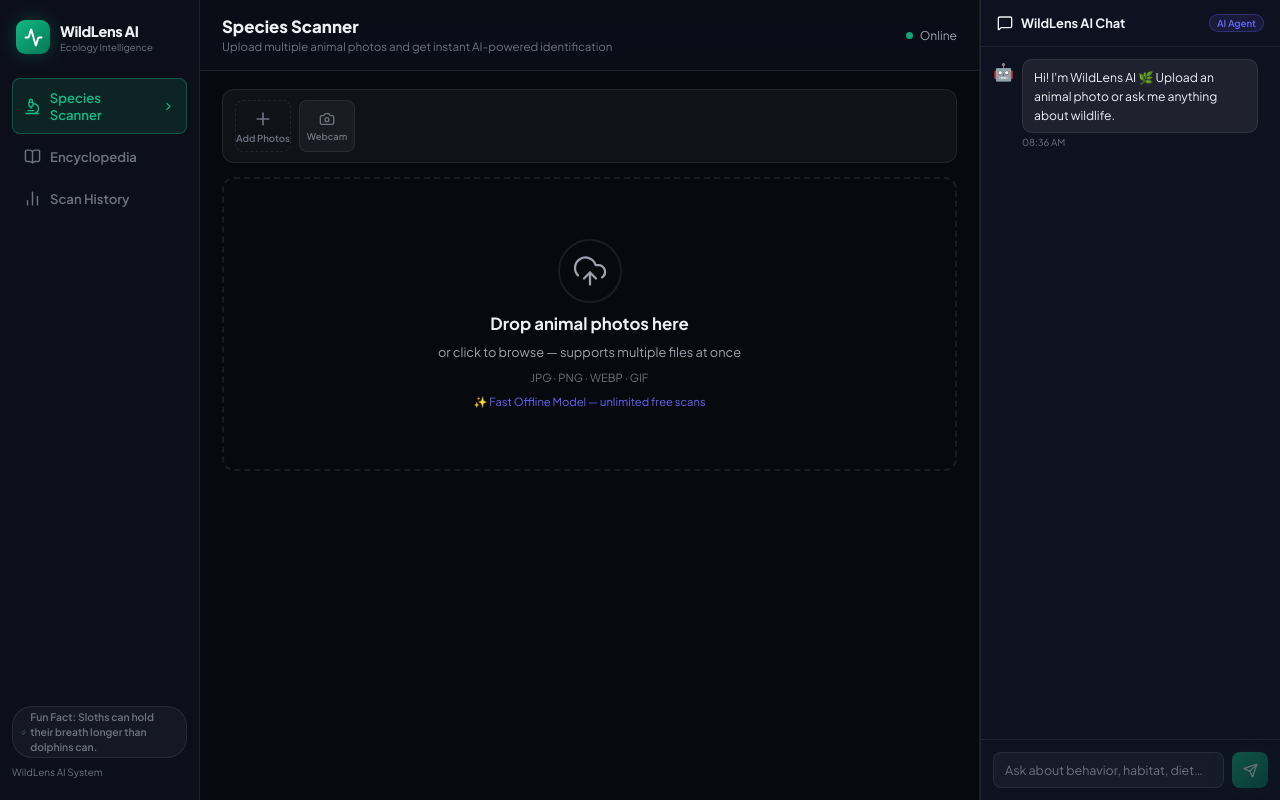
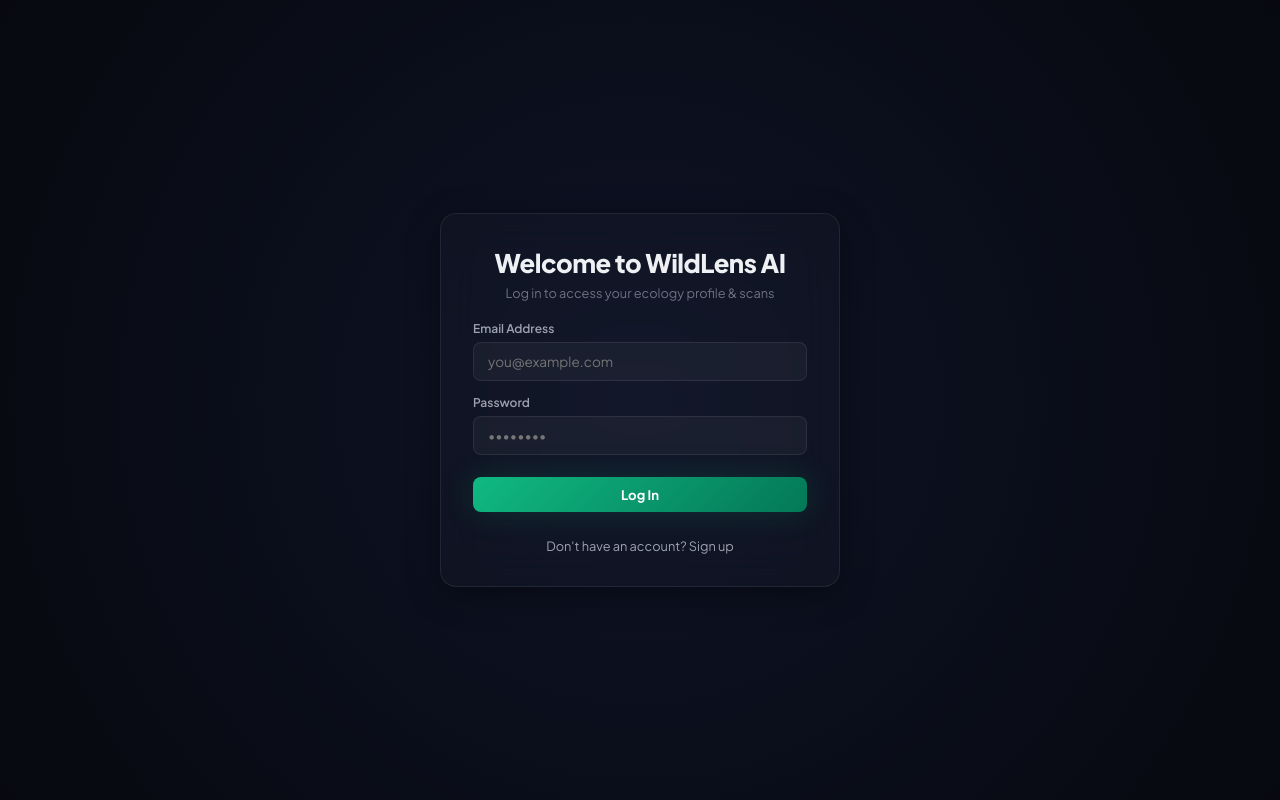
Before and after one commit to joel-dsilva/WildLens-AI, a React (Vite) app in the folder frontend/: page / in a window 1280 px wide. Built offline with nearby package versions, Linux system fonts and the light colour scheme.

Commit message:
Feat: Add User Authentication, Voice Mic Input for chat, and stretch image layout to fill screen

```diff
--- a/frontend/src/App.css
+++ b/frontend/src/App.css
@@ -221,18 +221,18 @@
 /* Scanner content */
 .scanner-content { display: flex; flex-direction: column; gap: 14px; }
 
-/* Preview row */
+/* Preview row (expanded to utilize screen) */
 .preview-row {
-  display: grid; grid-template-columns: 280px 1fr; gap: 14px; align-items: start;
+  display: grid; grid-template-columns: 1.2fr 1fr; gap: 18px; align-items: stretch;
 }
 .preview-box {
   border-radius: var(--r); overflow: hidden;
   border: 1px solid var(--border);
-  position: relative; background: var(--surface);
-  max-height: 240px;
+  position: relative; background: #000;
+  height: 420px;
 }
 .preview-img {
-  width: 100%; height: 220px; object-fit: cover; display: block;
+  width: 100%; height: 100%; object-fit: contain; display: block;
 }
 .preview-scanning {
   position: absolute; inset: 0; display: flex; flex-direction: column;
@@ -511,3 +511,52 @@
 /* ─── SHARED ───────────────────────────────────────────── */
 .spin { animation: rotate .8s linear infinite; }
 @keyframes rotate { to { transform: rotate(360deg); } }
+
+/* ─── AUTH PAGE (Glassmorphism) ────────────────────────── */
+.auth-container {
+  display: flex; align-items: center; justify-content: center;
+  width: 100vw; height: 100vh;
+  background: radial-gradient(circle at center, #0e1326 0%, #07090f 100%);
+  position: fixed; inset: 0; z-index: 9999;
+}
+.auth-box {
+  width: 100%; max-width: 400px; padding: 32px;
+  background: rgba(255, 255, 255, 0.02);
+  border: 1px solid rgba(255, 255, 255, 0.08);
+  border-radius: 16px;
+  backdrop-filter: blur(20px);
+  box-shadow: 0 8px 32px 0 rgba(0, 0, 0, 0.37);
+  display: flex; flex-direction: column; gap: 20px;
+}
+.auth-head { text-align: center; }
+.auth-head h2 { font-size: 1.6rem; font-weight: 800; margin-bottom: 6px; letter-spacing: -0.5px; }
+.auth-head p { font-size: 0.8rem; color: var(--muted); }
+.auth-form { display: flex; flex-direction: column; gap: 14px; }
+.auth-input-group { display: flex; flex-direction: column; gap: 6px; }
+.auth-input-group label { font-size: 0.75rem; font-weight: 600; color: var(--sub); }
+.auth-input {
+  width: 100%; padding: 10px 14px; border-radius: var(--r-sm);
+  background: var(--surface); border: 1px solid var(--border);
+  color: var(--text); outline: none; transition: border-color var(--t);
+  font-size: 0.85rem;
+}
+.auth-input:focus { border-color: var(--accent-b); }
+.auth-toggle {
+  font-size: 0.8rem; color: var(--sub); text-align: center; cursor: pointer;
+  transition: color var(--t); margin-top: 6px;
+}
+.auth-toggle:hover { color: var(--accent); }
+.auth-error { font-size: 0.78rem; color: #ef4444; text-align: center; }
+
+/* Mic recording active animation */
+.mic-btn.recording {
+  background: #ef4444 !important;
+  color: #fff !important;
+  box-shadow: 0 0 16px rgba(239, 68, 68, 0.5);
+  animation: pulse-red 1.5s infinite;
+}
+@keyframes pulse-red {
+  0% { transform: scale(1); }
+  50% { transform: scale(1.08); }
+  100% { transform: scale(1); }
+}
--- a/frontend/src/App.jsx
+++ b/frontend/src/App.jsx
@@ -3,7 +3,7 @@
   Camera, UploadCloud, MessageSquare, BookOpen, BarChart2,
   Loader2, Send, ChevronRight, Zap, Globe,
   Clock, TrendingUp, X, RefreshCw, ArrowRight,
-  Activity, Microscope, Shield, Plus, Search
+  Activity, Microscope, Shield, Plus, Search, Mic
 } from 'lucide-react';
 import './App.css';
 
@@ -44,6 +44,16 @@
 export default function App() {
   const [tab, setTab] = useState("scanner");
 
+  // Auth state
+  const [session, setSession] = useState(() => {
+    try { return JSON.parse(localStorage.getItem("wl_session") || "null"); } catch { return null; }
+  });
+  const [authMode, setAuthMode] = useState("login");
+  const [authEmail, setAuthEmail] = useState("");
+  const [authPassword, setAuthPassword] = useState("");
+  const [authLoading, setAuthLoading] = useState(false);
+  const [authError, setAuthError] = useState("");
+
   // Scanner — multiple images
   const [images, setImages]         = useState([]); // [{url, file, result, ecoInfo, scanning}]
   const [activeIdx, setActiveIdx]   = useState(0);
@@ -65,13 +75,102 @@
   const [input, setInput]   = useState("");
   const [chatBusy, setChatBusy] = useState(false);
 
-  // History
-  const [history, setHistory] = useState(() => {
-    try { return JSON.parse(localStorage.getItem("wl_hist") || "[]"); } catch { return []; }
-  });
+  // History - Scoped to user ID
+  const [history, setHistory] = useState([]);
 
-  useEffect(() => { localStorage.setItem("wl_hist", JSON.stringify(history)); }, [history]);
+  useEffect(() => {
+    if (session?.user?.id) {
+      const key = `wl_hist_${session.user.id}`;
+      try {
+        setHistory(JSON.parse(localStorage.getItem(key) || "[]"));
+      } catch {
+        setHistory([]);
+      }
+    } else {
+      setHistory([]);
+    }
+  }, [session]);
+
+  useEffect(() => {
+    if (session?.user?.id) {
+      const key = `wl_hist_${session.user.id}`;
+      localStorage.setItem(key, JSON.stringify(history));
+    }
+  }, [history, session]);
+
   useEffect(() => { chatBottom.current?.scrollIntoView({ behavior:"smooth" }); }, [msgs]);
+
+  // Speech Recognition (Web Speech API)
+  const [isRecording, setIsRecording] = useState(false);
+  const recognitionRef = useRef(null);
+
+  useEffect(() => {
+    const SpeechRecognition = window.SpeechRecognition || window.webkitSpeechRecognition;
+    if (SpeechRecognition) {
+      const rec = new SpeechRecognition();
+      rec.continuous = false;
+      rec.interimResults = false;
+      rec.lang = 'en-US';
+
+      rec.onstart = () => setIsRecording(true);
+      rec.onend = () => setIsRecording(false);
+      rec.onresult = (event) => {
+        const transcript = event.results[0][0].transcript;
+        setInput(transcript);
+      };
+      rec.onerror = (e) => {
+        console.error("Speech Recognition Error", e);
+        setIsRecording(false);
+      };
+      recognitionRef.current = rec;
+    }
+  }, []);
+
+  const toggleRecord = () => {
+    if (!recognitionRef.current) {
+      alert("Voice recognition is not supported in your browser. Please use Google Chrome or Microsoft Edge.");
+      return;
+    }
+    if (isRecording) {
+      recognitionRef.current.stop();
+    } else {
+      recognitionRef.current.start();
+    }
+  };
+
+  const handleAuth = async (e) => {
+    e.preventDefault();
+    if (!authEmail.trim() || !authPassword.trim()) {
+      setAuthError("Email and Password are required");
+      return;
+    }
+    setAuthLoading(true);
+    setAuthError("");
+    const endpoint = authMode === "login" ? "/api/auth/login" : "/api/auth/signup";
+    const fd = new FormData();
+    fd.append("email", authEmail.trim());
+    fd.append("password", authPassword.trim());
+    try {
+      const r = await fetch(`${HOST}${endpoint}`, { method: "POST", body: fd });
+      const d = await r.json();
+      if (!r.ok) throw new Error(d.detail || "Authentication failed");
+      if (d.success) {
+        localStorage.setItem("wl_session", JSON.stringify(d));
+        setSession(d);
+        setAuthEmail("");
+        setAuthPassword("");
+      }
+    } catch (err) {
+      setAuthError(err.message);
+    } finally {
+      setAuthLoading(false);
+    }
+  };
+
+  const handleLogout = () => {
+    localStorage.removeItem("wl_session");
+    setSession(null);
+  };
 
   // ── Camera ───────────────────────────────────────────
   const startCam = async () => {
@@ -235,6 +334,50 @@
 
   const activeImage = images[activeIdx];
 
+  if (!session) {
+    return (
+      <div className="auth-container">
+        <div className="auth-box">
+          <div className="auth-head">
+            <h2>{authMode === "login" ? "Welcome to WildLens AI" : "Create Account"}</h2>
+            <p>{authMode === "login" ? "Log in to access your ecology profile & scans" : "Sign up to track and sync your findings"}</p>
+          </div>
+          <form className="auth-form" onSubmit={handleAuth}>
+            <div className="auth-input-group">
+              <label>Email Address</label>
+              <input
+                type="email"
+                className="auth-input"
+                placeholder="you@example.com"
+                value={authEmail}
+                onChange={e => setAuthEmail(e.target.value)}
+                required
+              />
+            </div>
+            <div className="auth-input-group">
+              <label>Password</label>
+              <input
+                type="password"
+                className="auth-input"
+                placeholder="••••••••"
+                value={authPassword}
+                onChange={e => setAuthPassword(e.target.value)}
+                required
+              />
+            </div>
+            {authError && <div className="auth-error">{authError}</div>}
+            <button type="submit" className="btn-accent" style={{width: '100%', justifyContent: 'center', marginTop: 8}} disabled={authLoading}>
+              {authLoading ? <Loader2 size={16} className="spin"/> : authMode === "login" ? "Log In" : "Sign Up"}
+            </button>
+          </form>
+          <div className="auth-toggle" onClick={() => { setAuthMode(authMode === "login" ? "signup" : "login"); setAuthError(""); }}>
+            {authMode === "login" ? "Don't have an account? Sign up" : "Already have an account? Log in"}
+          </div>
+        </div>
+      </div>
+    );
+  }
+
   return (
     <div className="shell">
       {/* ── Sidebar ── */}
@@ -260,7 +403,12 @@
           <div className="pills" style={{flexDirection:"column", alignItems:"flex-start", gap: 4}}>
             <span className="pill" style={{whiteSpace:"normal", textAlign:"left", lineHeight:"1.4"}}><Zap size={11}/> Fun Fact: Sloths can hold their breath longer than dolphins can.</span>
           </div>
-          <p className="footer-note">WildLens AI System</p>
+          <div style={{display: 'flex', justifyContent: 'space-between', alignItems: 'center', marginTop: 8}}>
+            <p className="footer-note">WildLens AI System</p>
+            <button onClick={handleLogout} style={{background: 'none', border: 'none', color: '#ef4444', fontSize: '0.72rem', fontWeight: 600}}>
+              Log Out
+            </button>
+          </div>
         </div>
       </aside>
 
@@ -693,6 +841,14 @@
         </div>
 
         <div className="chat-bar">
+          <button
+            className={`send-btn mic-btn ${isRecording ? 'recording' : ''}`}
+            onClick={toggleRecord}
+            title={isRecording ? "Listening..." : "Voice Input"}
+            style={{background: isRecording ? '#ef4444' : 'var(--surface)', color: 'var(--text)', border: '1px solid var(--border)'}}
+          >
+            <Mic size={15} />
+          </button>
           <input
             className="chat-input"
             placeholder="Ask about behavior, habitat, diet…"
```
Also changed, not shown: 6 other files (tests, documents, lock files or other folders).
